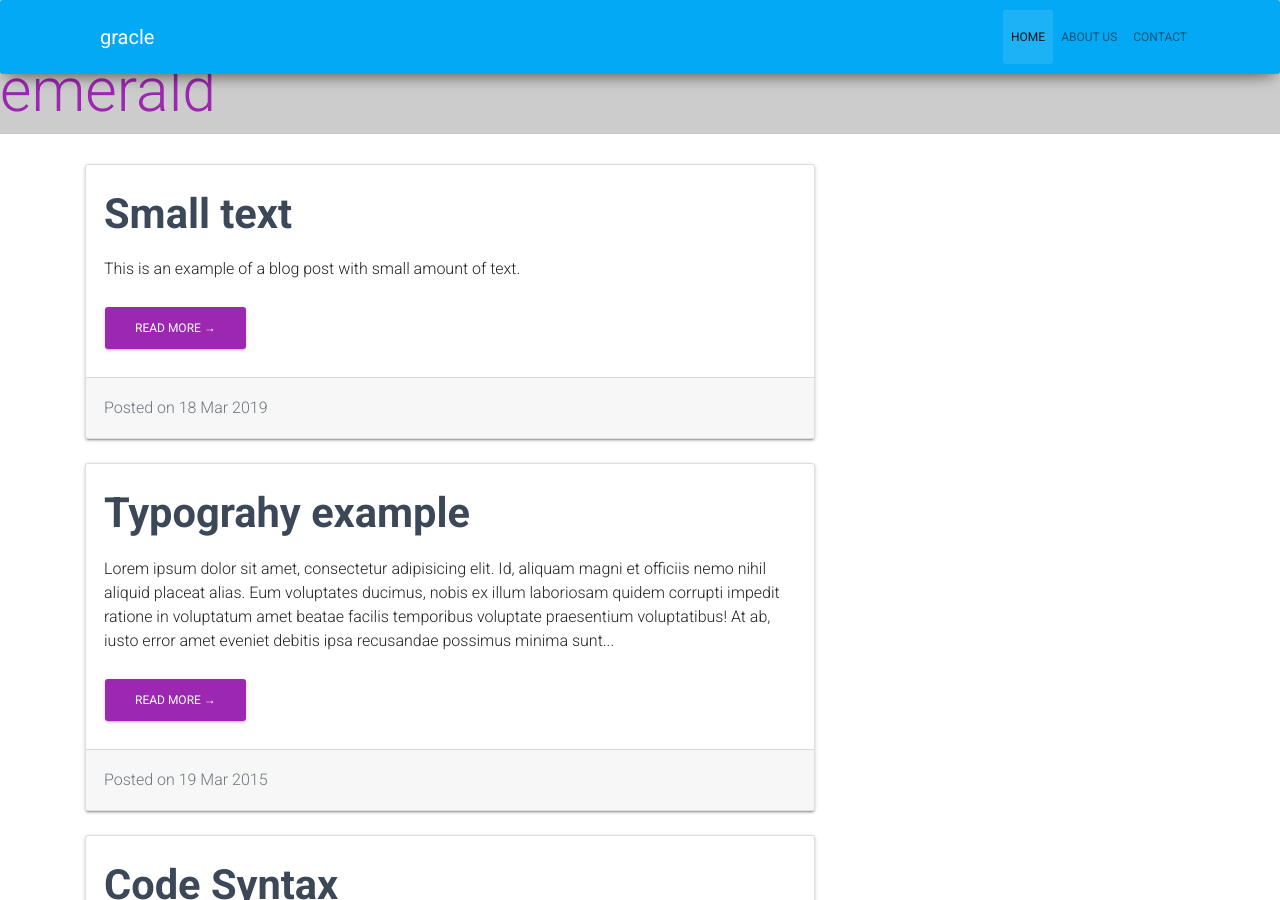
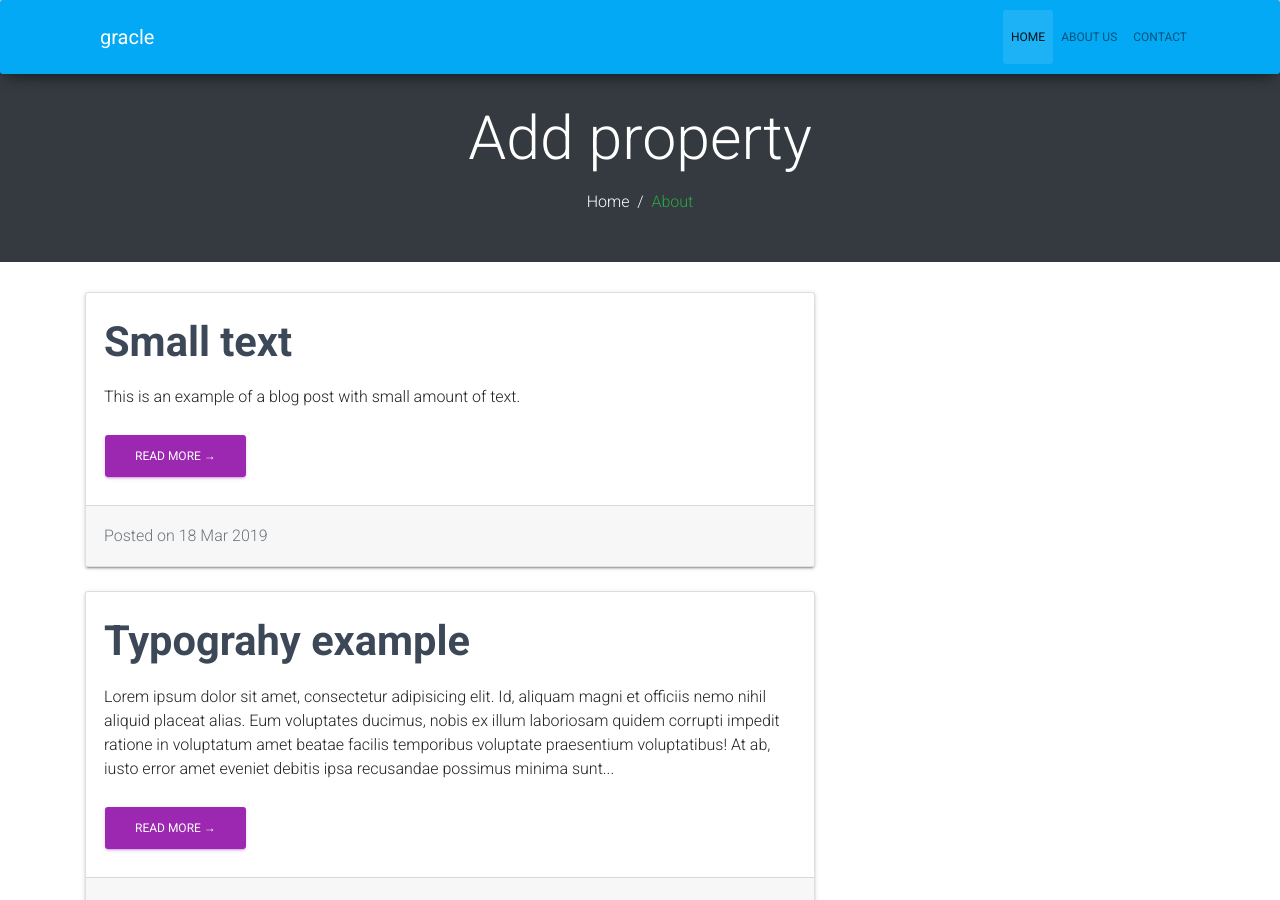
Before and after one commit to gracle/gracle.github.io, a Jekyll site: the page built from index.html, in a window 1280 px wide and 900 px high. Built offline with Jekyll 4.4.1, drawn with Linux system fonts in a browser that asks for light colours; nearby versions of some CDN libraries; the list of posts is cut into pages by our own code.

Commit message:
Update header.html

```diff
--- a/_includes/header.html
+++ b/_includes/header.html
@@ -1,6 +1,12 @@
-<header id="header">
-	<a href="{{ site.baseurl }}">
-
-	  <h1>emerald</h1>
-	</a>
-</header>
+<section class="pt-5 pb-5 bg-dark inner-header">
+<div class="container">
+	<div class="row">
+		<div class="col-md-12 text-center">
+			<h1 class="mt-0 mb-3 text-white">Add property</h1>
+			<div class="breadcrumbs">
+				<p class="mb-0 text-white"><a class="text-white" href="#">Home</a>  /  <span class="text-success">About</span></p>
+			</div>
+		</div>
+	</div>
+</div>
+</section>
```
